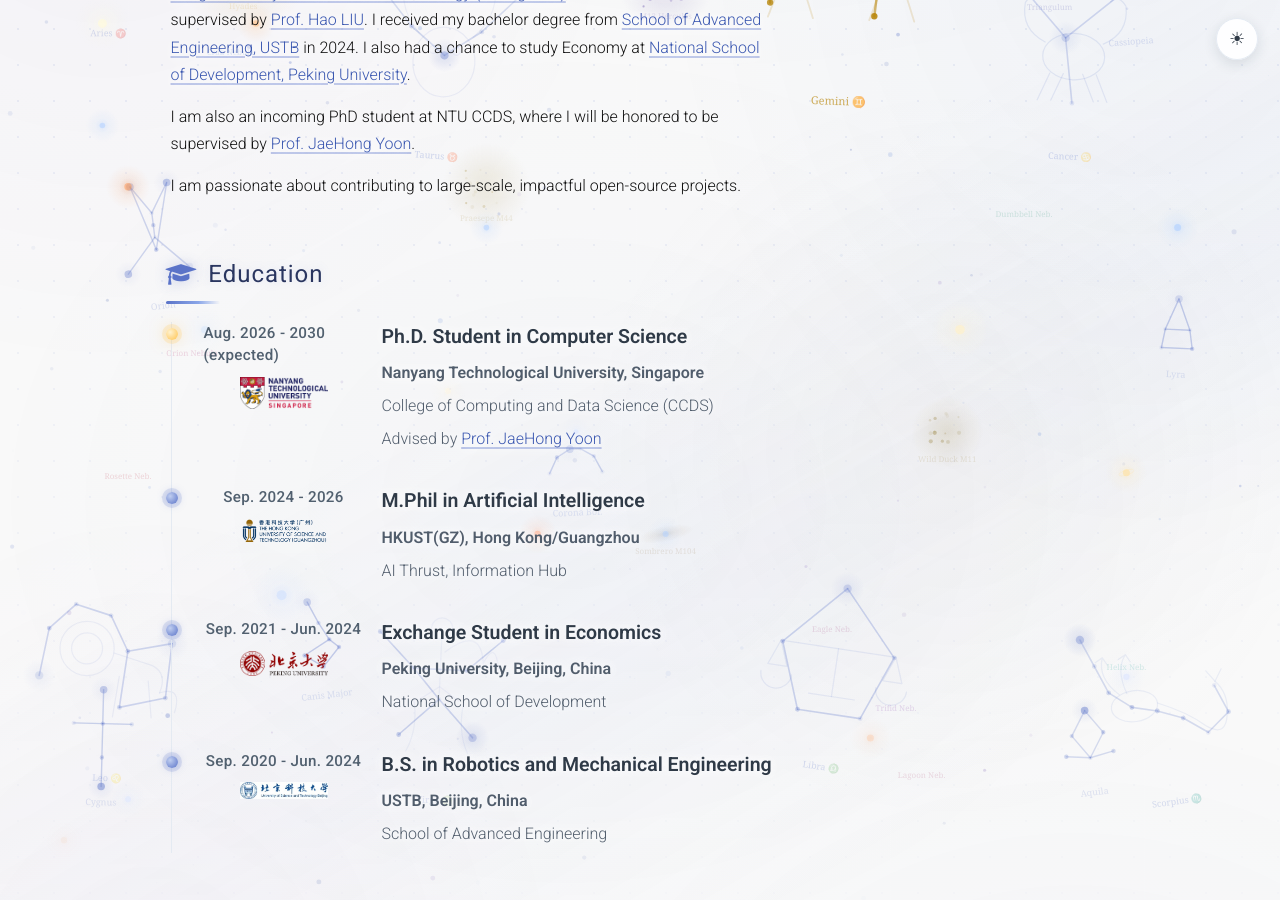
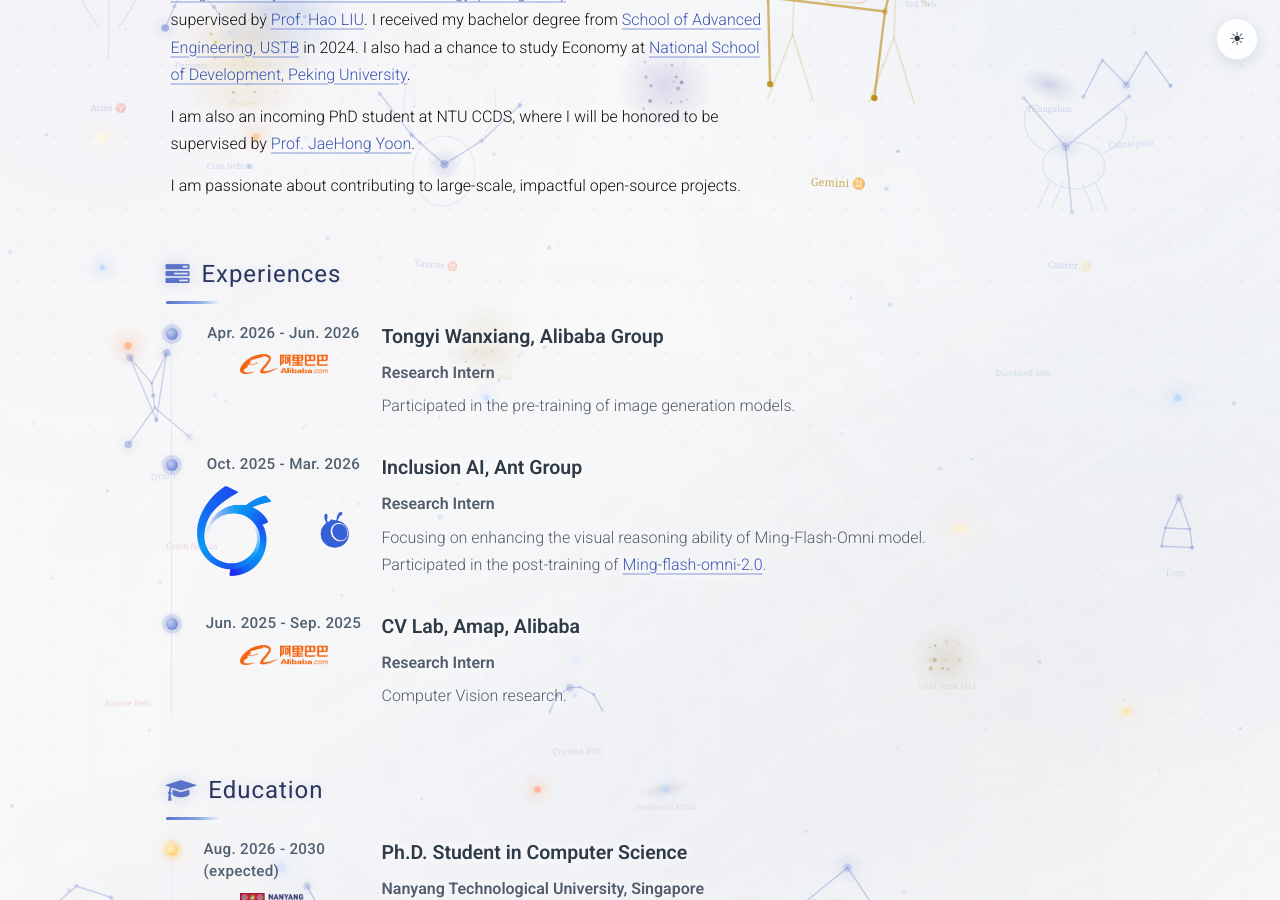
Before and after one commit to yuxuanfanOrion/yuxuanfanOrion.github.io, a Jekyll site: the page built from _pages/about.md, in a window 1280 px wide and 900 px high, scrolled down 990 px. Built offline with Jekyll 4.4.1, drawn with Linux system fonts in a browser that asks for light colours; some web fonts are replaced.

Commit message:
feat: uncomment Experiences section, add Tongyi Wanxiang internship
- Tongyi Wanxiang, Alibaba Group (Apr-Jun 2026): pre-training of image generation models
- Inclusion AI, Ant Group (Oct 2025-Mar 2026): Ming-Flash-Omni post-training
- CV Lab, Amap, Alibaba (Jun-Sep 2025): CV research
- Re-enabled Experiences nav link

```diff
--- a/_pages/about.md
+++ b/_pages/about.md
@@ -10,7 +10,7 @@
     <nav class="site-nav">
       <div class="trigger">
         <a class="page-link" href="#bio"><b>Biography</b></a>
-        <!-- <a class="page-link" href="#experiences"><b>Experiences</b></a> -->
+        <a class="page-link" href="#experiences"><b>Experiences</b></a>
         <a class="page-link" href="#education"><b>Education</b></a>
         <!-- <a class="page-link" href="#publications"><b>Publications</b></a> -->
         <a class="page-link" href="#services"><b>Services</b></a>
@@ -121,7 +120,20 @@
     <div class="timeline">
       <article class="timeline-entry">
         <div class="timeline-entry__meta">
-          <span class="timeline-entry__time">Oct. 2025 - Present</span>
+          <span class="timeline-entry__time">Apr. 2026 - Jun. 2026</span>
+          <div class="timeline-entry__logos">
+            <img src="/images/icon/alibaba.png" alt="Alibaba" class="timeline-entry__logo">
+          </div>
+        </div>
+        <div class="timeline-entry__content">
+          <h3>Tongyi Wanxiang, Alibaba Group</h3>
+          <p class="timeline-entry__role">Research Intern</p>
+          <p>Participated in the pre-training of image generation models.</p>
+        </div>
+      </article>
+      <article class="timeline-entry">
+        <div class="timeline-entry__meta">
+          <span class="timeline-entry__time">Oct. 2025 - Mar. 2026</span>
           <div class="timeline-entry__logos">
             <img src="/images/icon/inclusion_ai.png" alt="Inclusion AI" class="timeline-entry__logo timeline-entry__logo--small">
             <img src="/images/icon/ant.png" alt="Ant Group" class="timeline-entry__logo">
@@ -149,7 +161,6 @@
     </div>
   </div>
 </div>
--->
 
 <div id="education" class="bio">
   <h2 class="md-heading text-left">
```
Also changed, not shown: other parts of _pages/about.md (+0 -1 lines).
